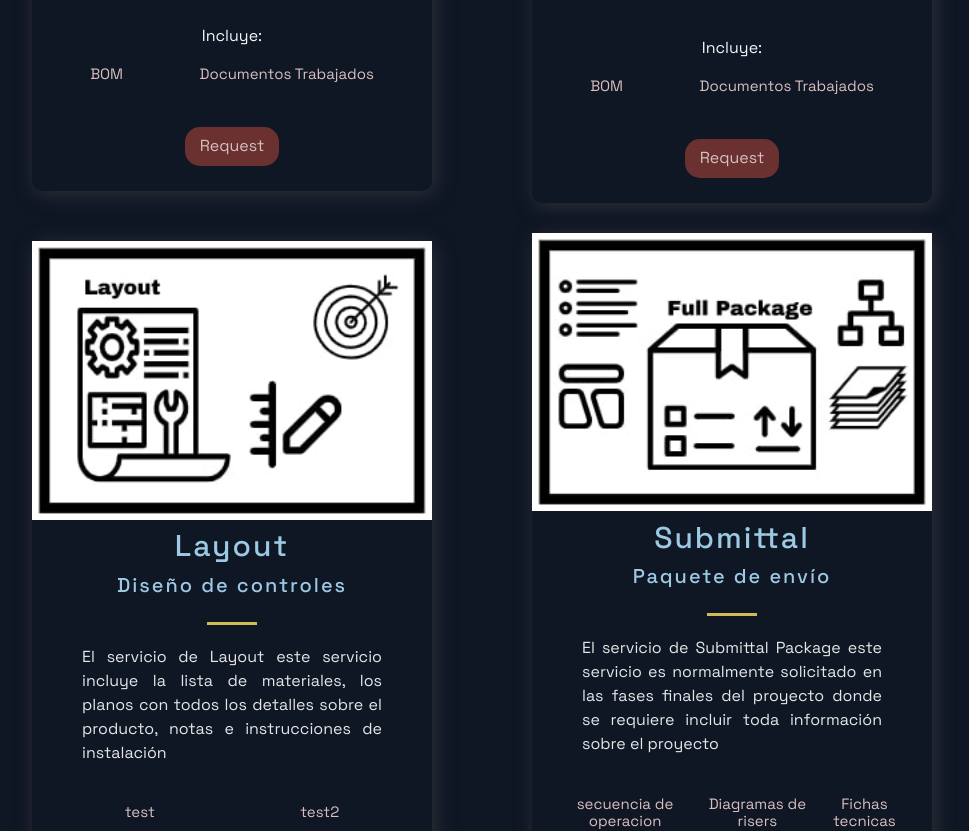
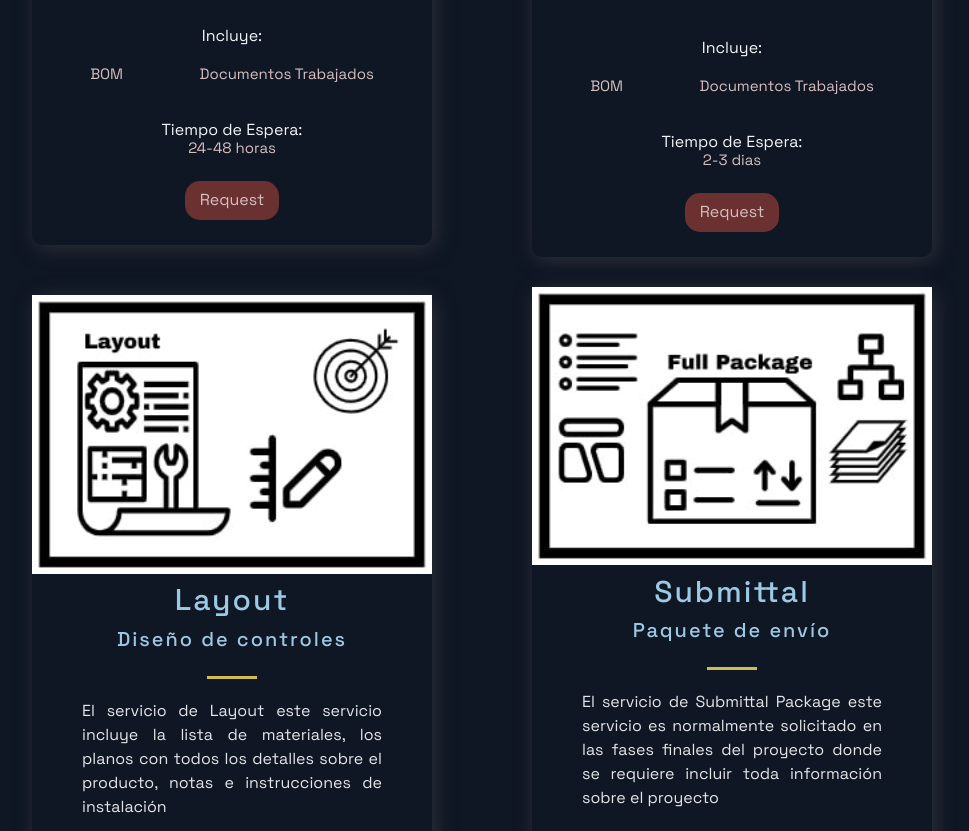
Before and after one commit to rogercerpa/controlsplaybook, a Next.js app: page / in a window 1280 px wide. Shown: the part 1927-2758 px from the top of the page, without its empty margins (158-1127 px from the left). Built offline with nearby package versions, Linux system fonts and the light colour scheme.

Commit message:
added leadtime to the services

```diff
--- a/src/components/NavDropDown/index.js
+++ b/src/components/NavDropDown/index.js
@@ -5,9 +5,7 @@ import { FaLocationArrow } from "react-icons/fa"
 import { DropDownContainer, DropDownIcon, DropDownItem, DropDownItemDesc, DropDownItemTitle, DropDownTextContainer } from './NavDropDown'
 
 const NavDropDown = (props) => (
-  <div>
-    NavDropDown
-  </div>
+  <div>test</div>
 );
 
 export default NavDropDown
--- a/src/components/Projects/Projects.js
+++ b/src/components/Projects/Projects.js
@@ -9,7 +9,7 @@ const Projects = () => (
     <SectionDivider />
     <SectionTitle main>Servicios</SectionTitle>
     <GridContainer>
-      {servicios.map(({id, image, title, subtitle, description, subdescriptions, tags, source, visit}) => (
+      {servicios.map(({id, image, title, subtitle, description, subdescriptions, tags, source, visit, leadTime}) => (
         <BlogCard key={id}>
           <Img src={image} />
           <TitleContent>
@@ -39,6 +39,9 @@ const Projects = () => (
               ))}
             </TagList>
           </div>
+          <br />
+          <TitleContent>Tiempo de Espera:</TitleContent>
+          <Tag>{leadTime}</Tag>
           <UtilityList>
             {/* <ExternalLinks href={visit}>Code</ExternalLinks> */}
             <ExternalLinks href={source}>Request</ExternalLinks>
--- a/src/constants/constants.js
+++ b/src/constants/constants.js
@@ -8,6 +8,7 @@ export const servicios = [
       tags: ['BOM', 'Documentos Trabajados'],
     source: 'https://google.com',
     visit: 'https://google.com',
+    leadTime: '24-48 horas',
     id: 0,
   },
   {
@@ -19,6 +20,7 @@ export const servicios = [
     tags: ['BOM', 'Documentos Trabajados'],
     source: 'https://google.com',
     visit: 'https://google.com',
+    leadTime: '2-3 dias',
     id: 1,
   },
   {
@@ -30,6 +32,7 @@ export const servicios = [
       tags: ['BOM', 'Diseño de control (Planos)', 'Documentos Trabajados' ],
     source: 'https://google.com',
     visit: 'https://google.com',
+    leadTime: '2-3 dias',
     id: 2,
   },
   {
@@ -41,6 +44,7 @@ export const servicios = [
     tags: ['BOM', 'Diseño de control (Planos)', 'Documentos Trabajados'],
     source: 'https://google.com',
     visit: 'https://google.com',
+    leadTime: '3-4 dias',
     id: 3,
   },
     {
@@ -51,7 +55,8 @@ export const servicios = [
       image: '/images/diagrams1.jpg',
     tags: ['React', 'ChatEngine', 'Firebase'],
     source: 'https://google.com',
-    visit: 'https://google.com',
+      visit: 'https://google.com',
+    leadTime: '24-48 horas',
     id: 3,
   },
       {
@@ -62,7 +67,8 @@ export const servicios = [
         image: '/images/QC1.jpg',
     tags: ['React', 'ChatEngine', 'Firebase'],
     source: 'https://google.com',
-    visit: 'https://google.com',
+        visit: 'https://google.com',
+    leadTime: '24-48 horas',
     id: 3,
   },
 ];
```
